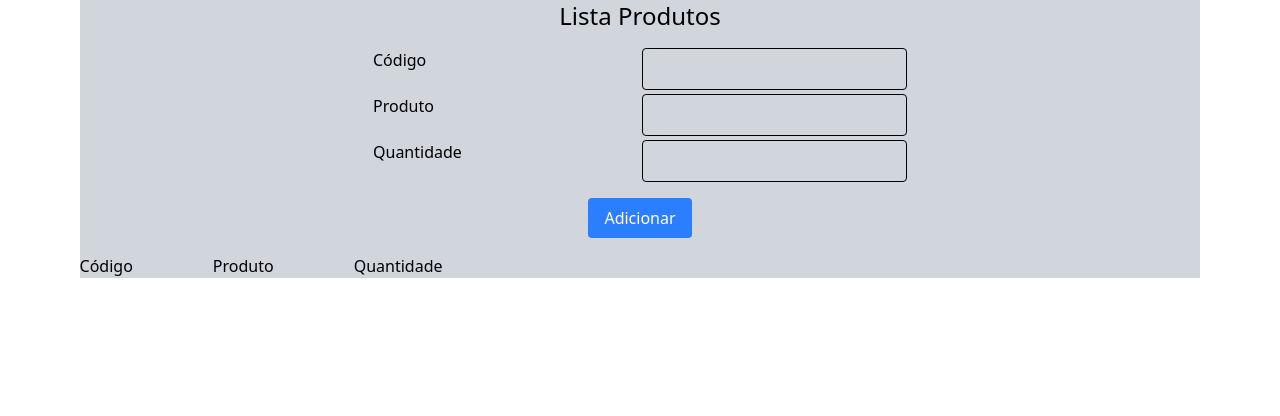
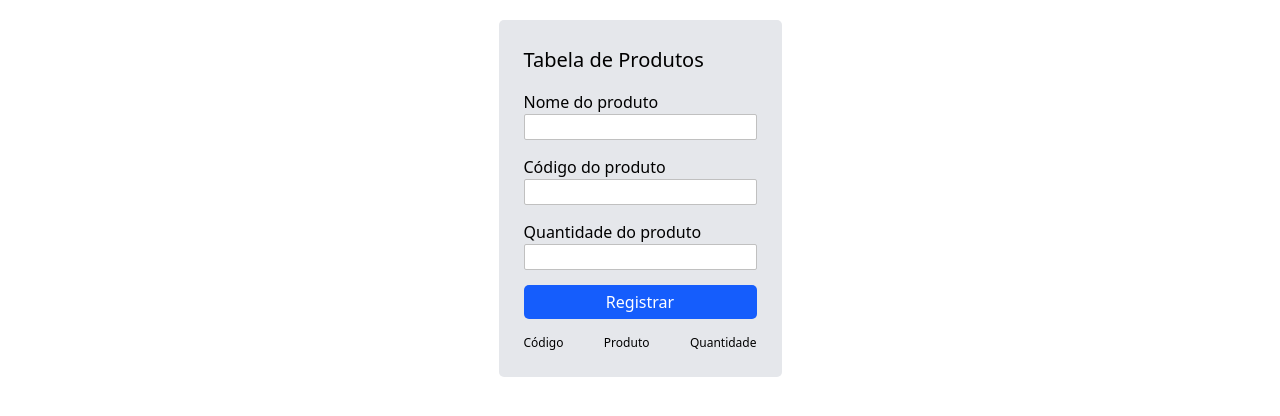
Before and after one commit to profLeonid/04-produtos-samusilva310109-a11y, a plain HTML site: page index.html in a window 1280 px wide. Drawn offline with nearby package versions, Linux system fonts and the light colour scheme.

Commit message:
atividade concluída

```diff
--- a/index.html
+++ b/index.html
@@ -8,54 +8,31 @@
   </head>
     <title>Document</title>
 </head>
-<body class="flex flex-col items-center justify-center">
-    <main class="bg-gray-300 flex flex-col  items-center justify-center gap-4">
-        <h1 class="text-2xl">Lista Produtos</h1>
-    <form class="grid grid-cols-2 grid-rows-3 gap-1">
-        <label >
-            Código
-        </label>
-        <input
-            type="text"
-            class="border px-4 py-2 rounded"
-            id="inp-codigo"
-        >
-        <label>
-            Produto
-        </label>
-        <input
-            type="text"
-            class="border px-4 py-2 rounded"
-            id="inp-produto"
-        >
-        <label>
-            Quantidade
-        </label>
-        <input
-            type="text"
-            class="border px-4 py-2 rounded"
-            id="inp-quantidade"
-        >
-
-    </form>
-
-    <button
-        class="bg-blue-500 text-white px-4 py-2 rounded hover:bg-white hover:text-blue-500 transition duration-300 ease-in-out"
-        onclick="adicionarProduto()"
-    >
-        Adicionar
-    </button>
-    <div
-        id="list"
-        class="grid grid-cols-3 gap-4"
-    >
-        <div class="flex space-x-20">
-            <h2>Código</h2>
-            <h2>Produto</h2>
-            <h2>Quantidade</h2>
+<body class="flex flex-col items-center w-full h-full">
+    <main id="main" class="grid grid-cols-[fr] gap-[15px] p-[25px] bg-gray-200 mt-[20px] rounded-[5px]">
+        <h1 class="text-[20px] ">
+            Tabela de Produtos
+        </h1>
+        <div class="flex flex-col">
+            <label for="codigo">Nome do produto</label>
+            <input type="text" id="produto" class="border border-solid border-[#c0c0c0] rounded-[2px] bg-white [15px]">
         </div>
-    </div>
+        <div class="flex flex-col">
+            <label for="produto">Código do produto</label>
+            <input type="number" id="codigo" class="border border-solid border-[#c0c0c0] rounded-[2px] bg-white [15px]">
+        </div>
+        <div class="flex flex-col">
+            <label for="quantidade">Quantidade do produto</label>
+            <input type="number" id="quantidade" class="border border-solid border-[#c0c0c0] rounded-[2px] bg-white [15px]">
+        </div>
+        <button onclick="registrarProdutos()" class="bg-blue-600 text-white rounded-[5px] p-[5px]">Registrar</button>
+        <div id="lista" class="grid grid-cols-[fr fr fr]">
+            <div id="titulo" class="flex justify-between text-[12px]">
+                <h3>Código</h3>
+                <h3>Produto</h3>
+                <h3>Quantidade</h3>
+            </div>
+        </div>
     </main>
-
 </body>
 </html>
--- a/js/main.js
+++ b/js/main.js
@@ -1,24 +1,51 @@
 'use strict'
 
-function adicionarProduto(){
-    const codigo = document.getElementById('inp-codigo')
-    const produto = document.getElementById('inp-produto')
-    const quantidade = document.getElementById('inp-quantidade')
-    const lista = document.getElementById('list')
+const registrarProdutos = function(){
+    const codigoProduto = document.getElementById('codigo').value
+    const nomeProduto = document.getElementById('produto').value
+    const qtdeProduto = document.getElementById('quantidade').value
+    const listaDeProdutos = document.getElementById('lista')
 
-    const span = document.createElement('span')
-    if(produto.value != '' && codigo.value != '' && quantidade.value != ''){
-        span.textContent = produto.value
-        span.className = "bg-blue-100 p-2"
-        produto.value = ''
-        codigo.value = ''
-        quantidade.value = ''
+    let listasProdutos = []
 
-        lista.appendChild(span)
+
+
+    let infoProduto = {nome: nomeProduto, cod: codigoProduto, quantidade: qtdeProduto}
+    listasProdutos.push(infoProduto)
+
+
+    if(nomeProduto == '' || codigoProduto == '' || qtdeProduto == ''){
+        window.alert('Preencha todos os campos')
+    }else{
+
+
+        listasProdutos.forEach(i => {
+            const linhaProduto = document.createElement('div')
+            linhaProduto.className = 'flex justify-between'
+
+            const nameProduct = document.createElement('span')
+            nameProduct.textContent = i.nome
+
+            const codeProduct = document.createElement('span')
+            codeProduct.textContent = i.cod
+
+            const qtdeProduct = document.createElement('span')
+            qtdeProduct.textContent= i.quantidade
+
+            linhaProduto.appendChild(codeProduct)
+            linhaProduto.appendChild(nameProduct)
+            linhaProduto.appendChild(qtdeProduct)
+
+            listaDeProdutos.className = 'grid grid-cols-[fr fr fr]'
+            listaDeProdutos.appendChild(linhaProduto)
+
+
+        })
+
 
     }
-    else{
-        window.alert('Preencha todos os campos!!')
-    }
 
+    document.getElementById('codigo').value = ' '
+    document.getElementById('produto').value = ''
+    document.getElementById('quantidade').value = ''
 }
```
